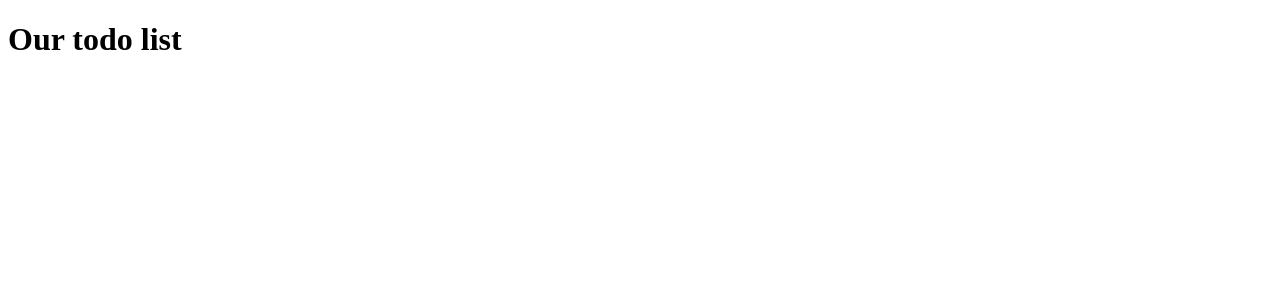
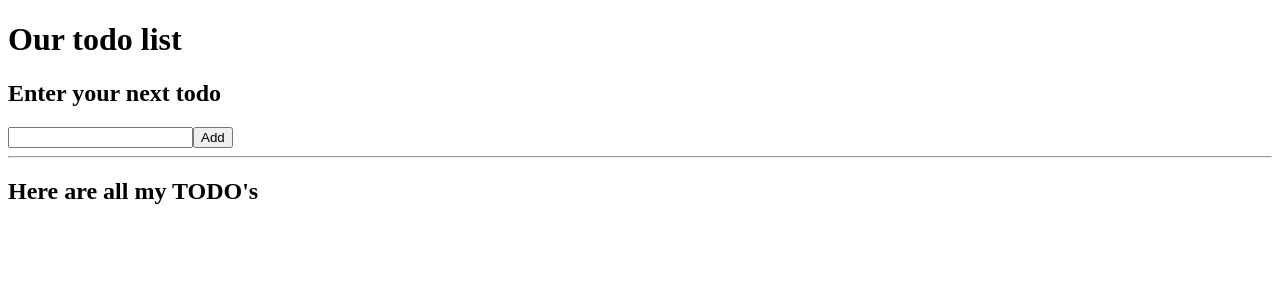
Before and after one commit to ScottDenton/Vue-Todo, a Vue app: page / in a window 1280 px wide. Shown: the top 300 px of the page. Built offline with nearby package versions, Linux system fonts and the light colour scheme.

Commit message:
added basic js functionality to todos

```diff
--- a/src/App.vue
+++ b/src/App.vue
@@ -1,15 +1,17 @@
 <template>
   <div id="app">
-    <h1>Our todo list</h1>
+    <todos/>
   </div>
 </template>
 
 <script>
 
+import Todos from './components/todos.vue'
+
 export default {
   name: 'App',
   components: {
-
+    Todos,
   }
 }
 </script>
--- /dev/null
+++ b/src/components/todos.vue
@@ -0,0 +1,44 @@
+<template>
+  <div>
+    <h1>Our todo list</h1>
+    <h2>Enter your next todo</h2>
+    <form>
+      <input id='todoInput' type="text">
+      <button type='submit' @click.prevent='addTodo'>Add</button>
+    </form>
+
+    <hr>
+    <h2>Here are all my TODO's</h2>
+    <li
+      v-for='(todo,ind) in todos'
+      :key=ind> {{ todo }}
+    </li>
+  </div>
+</template>
+
+<script>
+  export default {
+
+    data() {
+      return {
+          todos: [],
+      }
+    },
+
+    methods: {
+      getTodo() {
+        return document.getElementById('todoInput').value
+      },
+
+      clearInput() {
+        return document.getElementById('todoInput').value = ''
+      },
+
+      addTodo() {
+        this.todos.push(this.getTodo())
+        this.clearInput();
+      }
+    }
+
+  }
+</script>
```
Also changed, not shown: src/components/HelloWorld.vue (deleted, +0 -58 lines).
